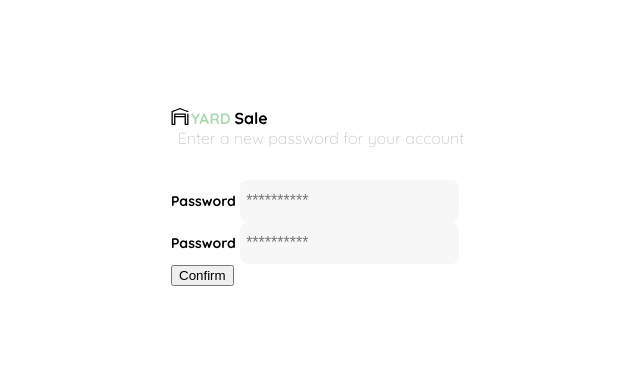
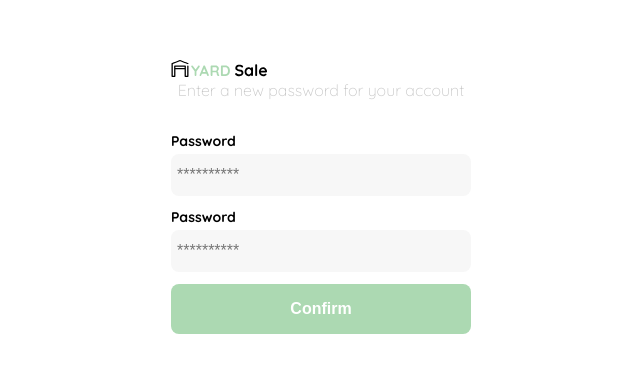
Before and after one commit to joseggch15/CursoPracticoFrontendDeveloperPlatziByJoseGomezCh, a plain HTML site: page clase1.html in a window 1280 px wide. Shown: the part 203-576 px from the top of the page, without its empty margins (319-959 px from the left). Drawn offline with Linux system fonts and the light colour scheme.

Commit message:
se realiza modificaciones en el primary-button

```diff
--- a/clase1.html
+++ b/clase1.html
@@ -62,20 +62,43 @@
         text-align: center;
       }
 
+      .form {
+        display: flex;
+        flex-direction: column;
+      }
+
+
+
       .label {
         font-size: var(--sm);
         font-weight: bold;
         margin-bottom: 4px;
       }
 
-      .input{
+      .input {
         background-color: var(--text-input-field);
         border: none;
         border-radius: 8px;
         height: 30px;
         font-size: var(--md);
         padding: 6px;
+        margin-bottom: 12px;
       }
+
+      .primary-button{
+        background-color: var(--hospital-green);
+        border-radius: 8px;
+        border: none;
+        color: var(--white);
+        width: 100%;
+        cursor: pointer;
+        font-size: var(--md);
+        font-weight: bold;
+        height: 50px;
+      }
+
+
+
 
 
     </style>
```
